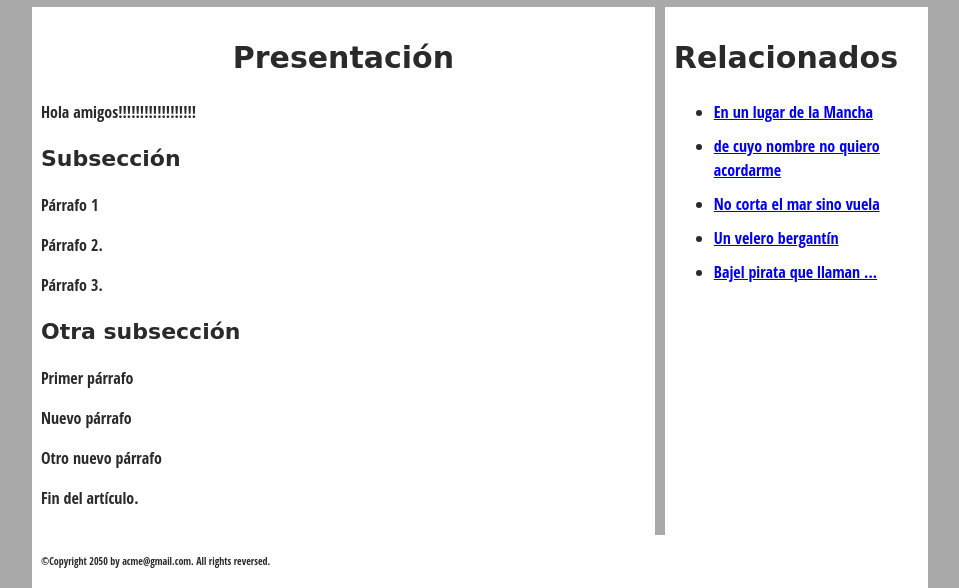
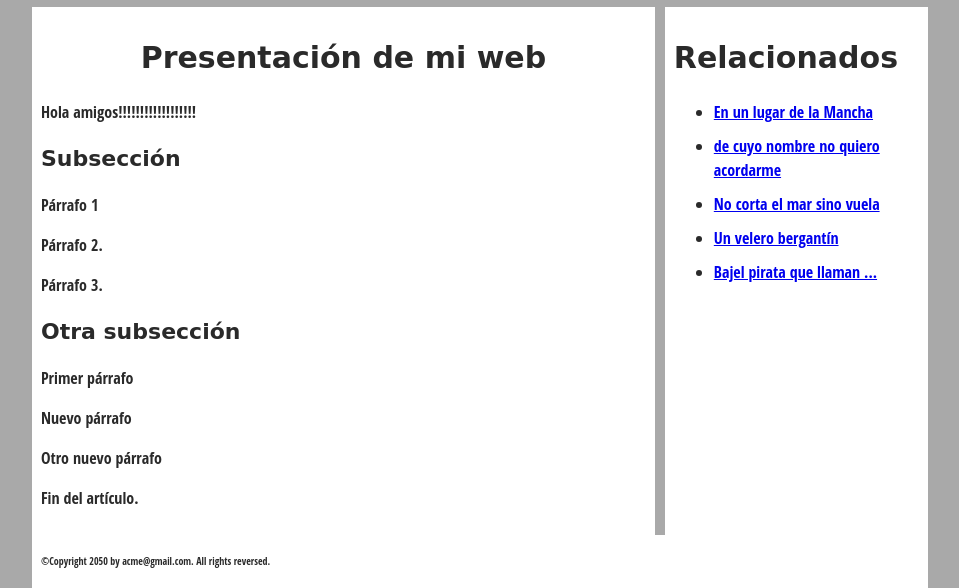
Before and after one commit to alonsoj/curso-git-repo1, a plain HTML site: page index.html in a window 1280 px wide. Shown: the part 221-809 px from the top of the page, without its empty margins (160-1119 px from the left). Drawn offline with Linux system fonts and the light colour scheme.

Commit message:
Pequeño cambio iss57

```diff
--- a/index.html
+++ b/index.html
@@ -26,7 +26,7 @@
   <main>
 
   <article>
-  <h2>Presentación</h2>
+  <h2>Presentación de mi web</h2>
 
   <p>Hola amigos!!!!!!!!!!!!!!!!!!</p>
 
```
